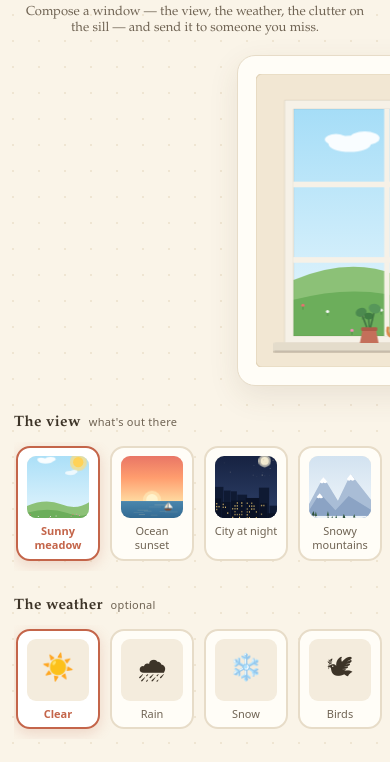
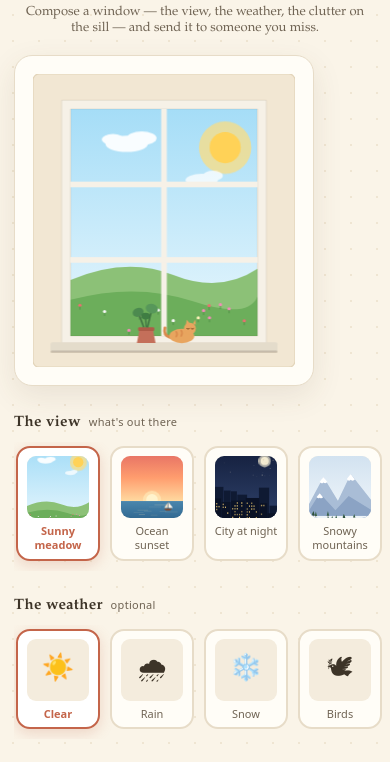
Before and after one commit to vidhi1203/window-scene, a plain HTML site: page index.html in a window 390 px wide. Shown: the part 76-838 px from the top of the page. Drawn offline with Linux system fonts and the light colour scheme.

Commit message:
left-align the window card on mobile instead of centering it
Co-Authored-By: Claude Fable 5 <noreply@anthropic.com>

```diff
--- a/index.html
+++ b/index.html
@@ -56,7 +56,7 @@
     header h1{ font-size:clamp(24px,7vw,32px); }
     header p.sub{ font-size:13px; }
     main{ padding:12px 14px 60px; }
-    .windowCard{ max-width:300px; margin:0 auto; padding:12px; }
+    .windowCard{ max-width:300px; margin:0; padding:12px; }
     .viewerStage .windowCard{ max-width:280px; }
     .panel{ gap:20px; }
   }
```
